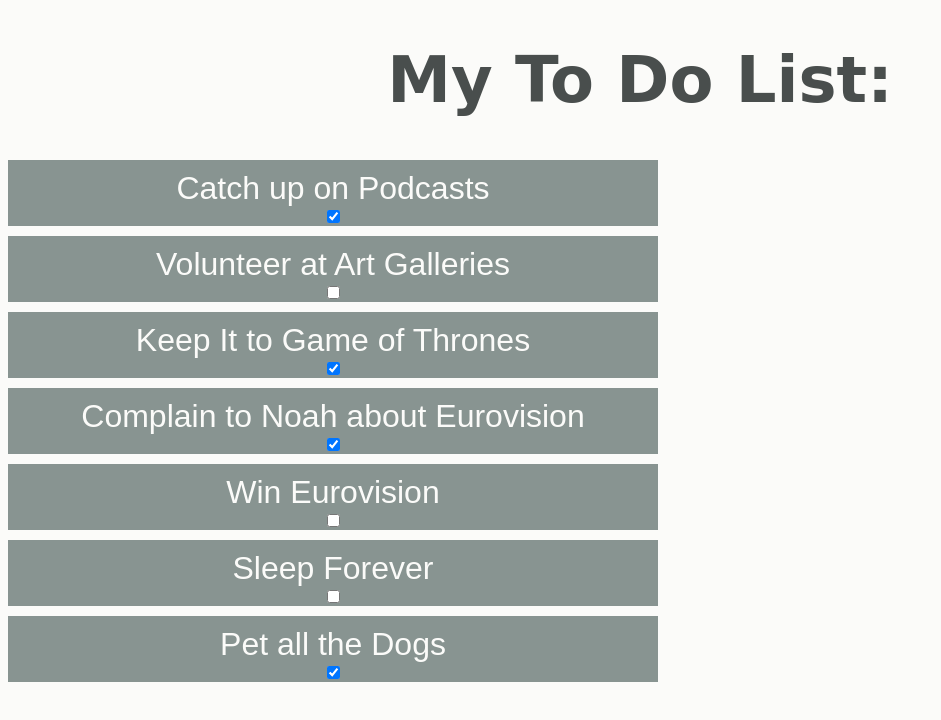
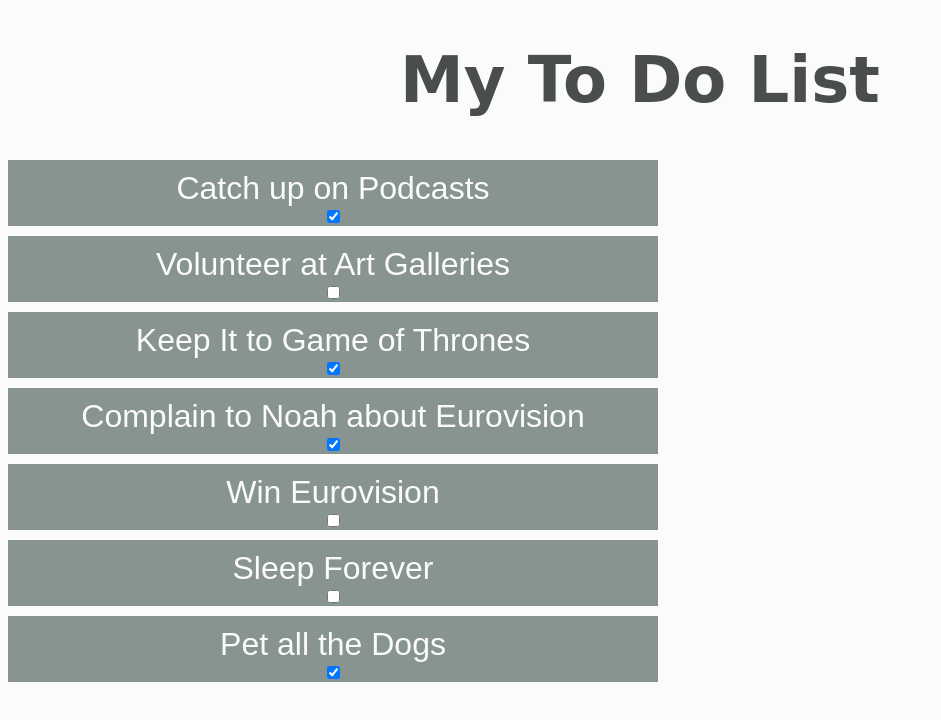
Before and after one commit to lacrivella/TODOList, a plain HTML site: page index.html in a window 1280 px wide. Shown: the whole page, without its empty margins (0-941 px from the left). Drawn offline with Linux system fonts and the light colour scheme; a web font is replaced by a local one.

Commit message:
added header, boom

```diff
--- a/index.html
+++ b/index.html
@@ -8,8 +8,7 @@
     <title>To Do List</title>
 </head>
 <body>
-    <header>
-        <h1>My To Do List:</h1>
+    <header id="header">
     </header>
     <main>
         <section id="lists">
--- /dev/null
+++ b/src/header-template.js
@@ -0,0 +1,9 @@
+function header() {
+    return /*html*/`
+        <h1>
+            My To Do List
+        </h1>
+        `;
+}
+
+export default header;
--- a/src/index.css
+++ b/src/index.css
@@ -22,8 +22,8 @@ section {
 div {
     display: flex;
     flex-direction: column-reverse;
+    align-items: center;
     margin-bottom: 10px;
-    align-items: center;
     background-color: rgba(87, 104, 101, .7);
     color: #FBFBF9;
 }
--- a/src/index.js
+++ b/src/index.js
@@ -3,12 +3,14 @@ import todos from '../data/todo-list.js';
 
 // import template function
 import template from './template-list.js';
+import header from './header-template.js';
 
 // import html to dom function
 import htmlToDOM from './html-to-DOM.js';
 
 // reference the parent section
 const taskList = document.getElementById('lists');
+const title = document.getElementById('header');
 
 // loop through todo data
 todos.forEach(item => {
@@ -19,3 +21,7 @@ todos.forEach(item => {
     // append to list parent
     taskList.appendChild(dom);
 });
+
+const hOne = header();
+const headerDom = htmlToDOM(hOne);
+title.appendChild(headerDom);
```
